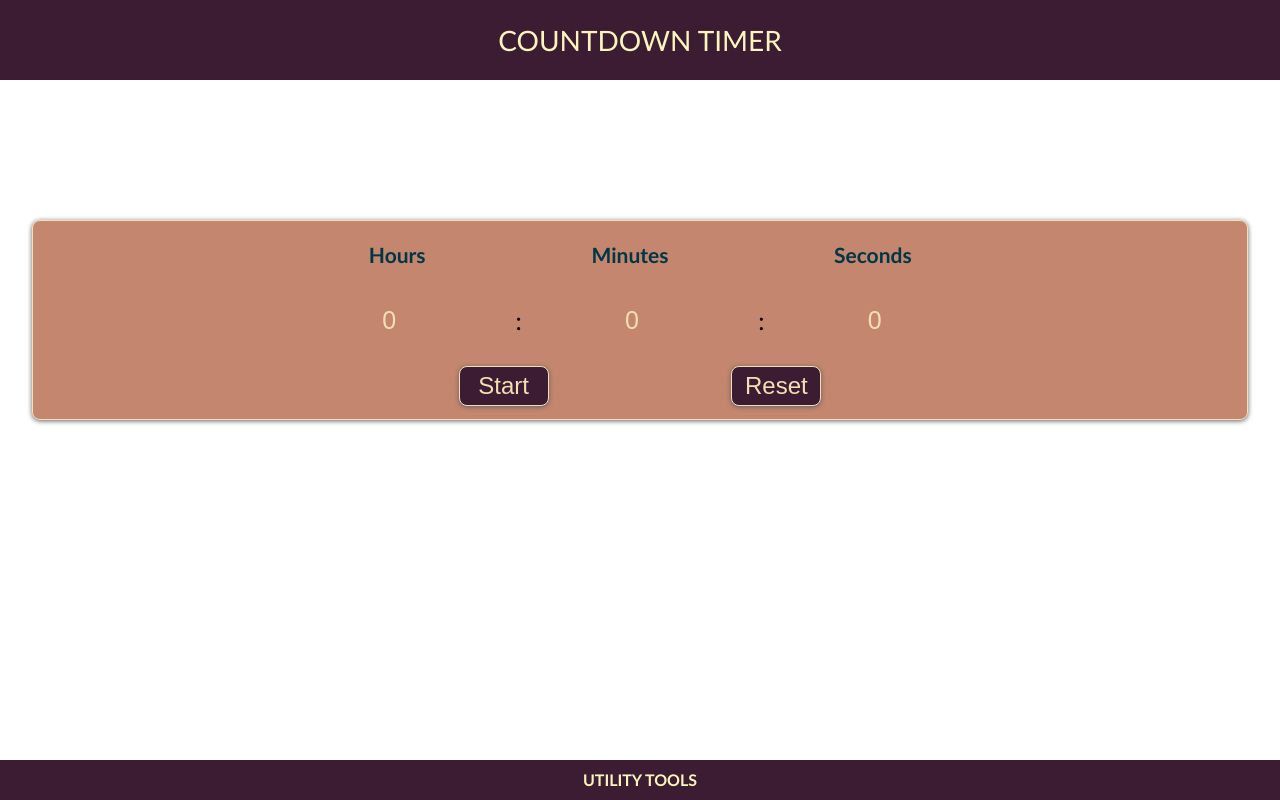
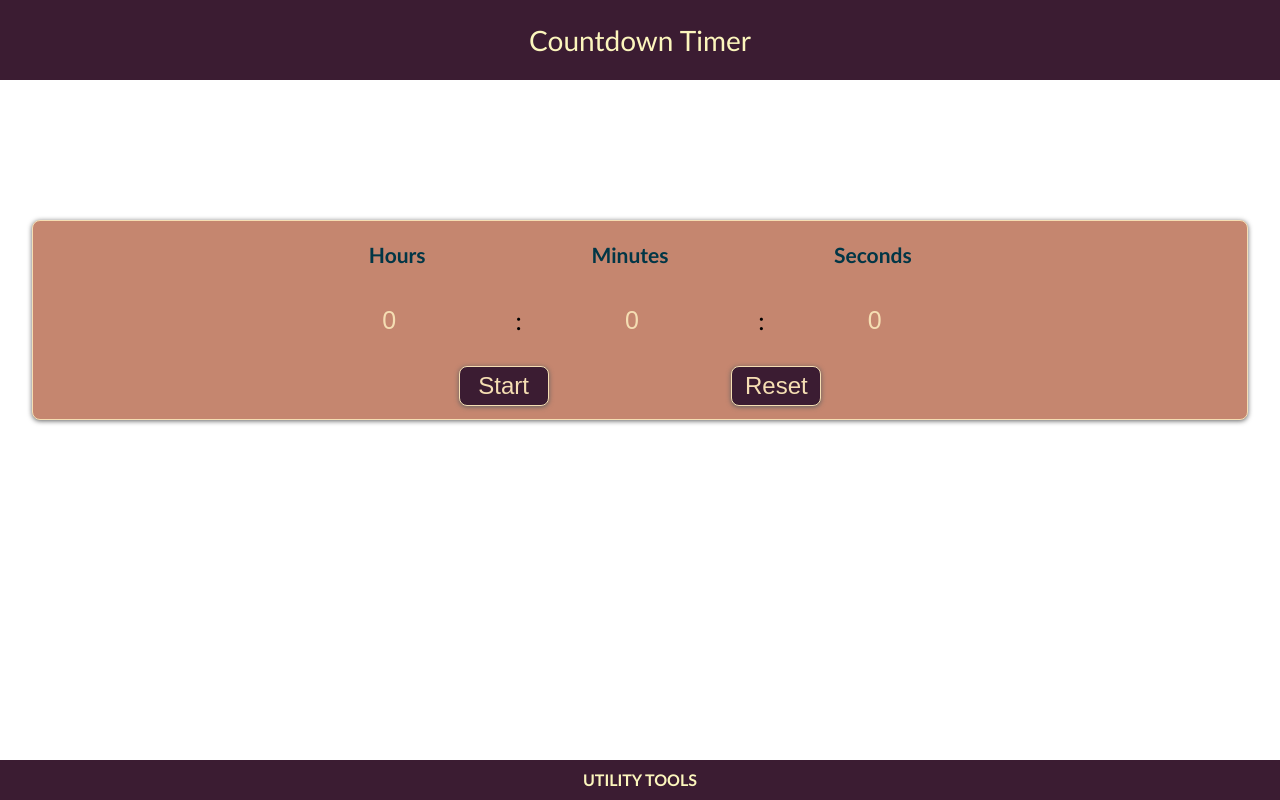
Before and after one commit to ashhadimam07/countdown-timer, a plain HTML site: page index.html in a window 1280 px wide. Drawn offline with Linux system fonts and the light colour scheme.

```diff
--- a/index.html
+++ b/index.html
@@ -9,7 +9,7 @@
 </head>
 <body>
     <nav>
-        <div class="logo">COUNTDOWN TIMER</div>
+        <div class="logo">Countdown Timer</div>
     </nav>
     <div id="container">
         <p id="hour-label" class="label">Hours</p>
```
